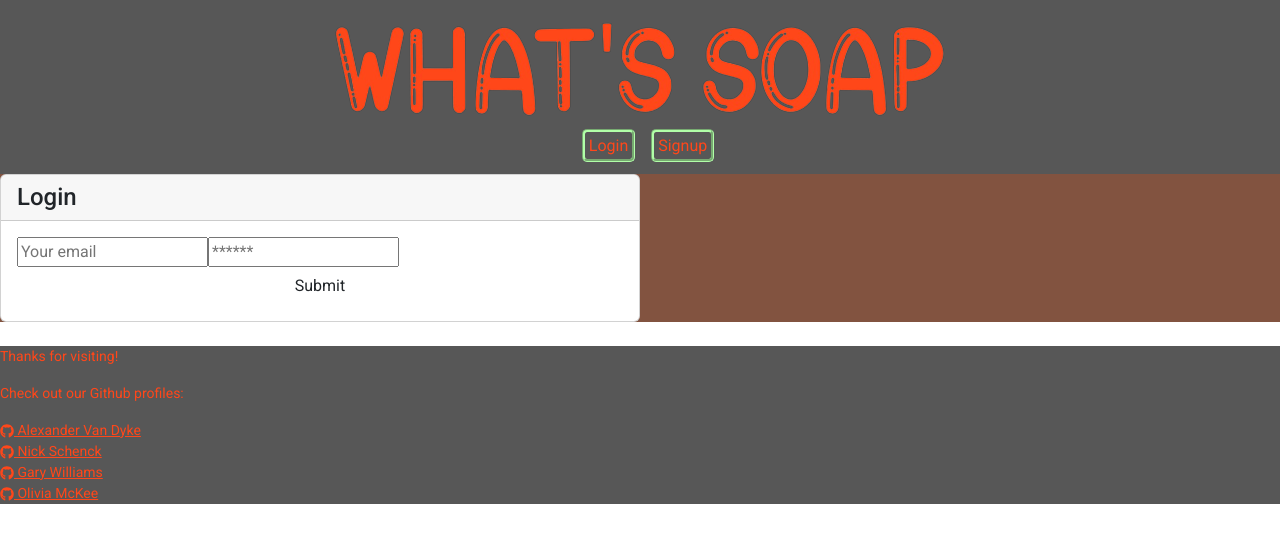
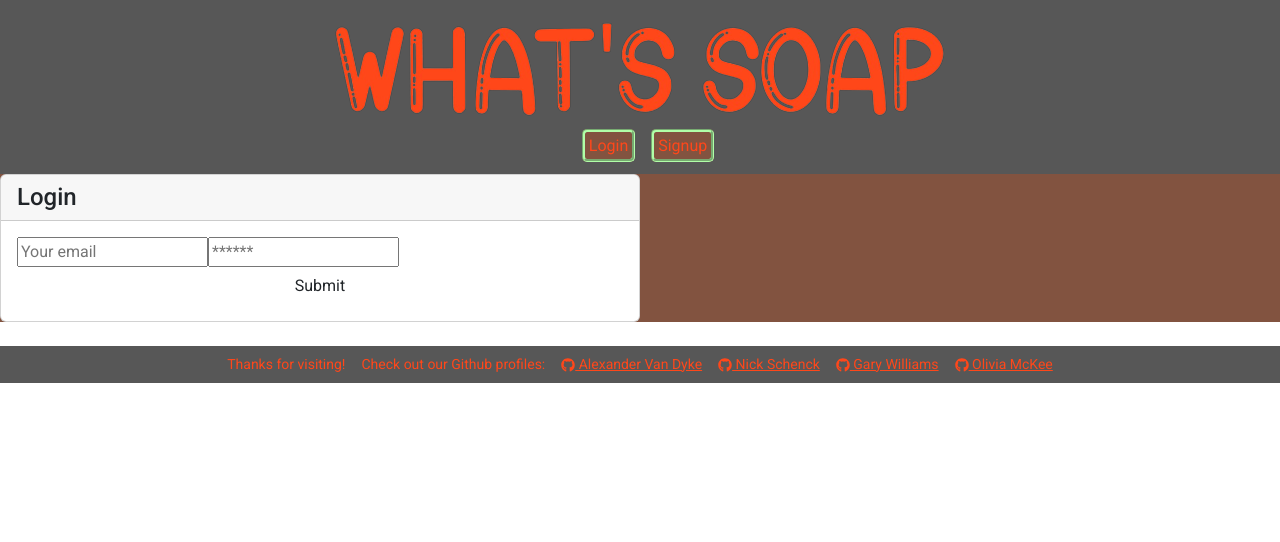
Before and after one commit to AlexandertheGreat491/whats_soap, a React (Create React App) app in the folder client/: page /login in a window 1280 px wide. Shown: the top 542 px of the page. Built offline with nearby package versions, Linux system fonts and the light colour scheme.

Commit message:
added margins, flex, colors, and background-colors to main page

```diff
--- a/client/src/components/Footer/index.js
+++ b/client/src/components/Footer/index.js
@@ -4,19 +4,19 @@ import { FaGithub } from "react-icons/fa";
 const Footer = () => {
     return (
         <footer>
-            <p>Thanks for visiting!</p>
-            <p>Check out our Github profiles:</p>
-            <div>
-                <a href="https://github.com/AlexandertheGreat491">
+            <p className="m-2">Thanks for visiting!</p>
+            <p className="m-2">Check out our Github profiles:</p>
+            <div className="d-inline-flex">
+                <a className="m-2" href="https://github.com/AlexandertheGreat491">
                     <FaGithub /> Alexander Van Dyke
                 </a> <br></br>
-                <a href="https://github.com/NickSchenck">
+                <a className="m-2" href="https://github.com/NickSchenck">
                     <FaGithub /> Nick Schenck
                 </a> <br></br>
-                <a href="https://github.com/willig0203">
+                <a className="m-2" href="https://github.com/willig0203">
                     <FaGithub /> Gary Williams
                 </a> <br></br>
-                <a href="https://github.com/oliviamckee">
+                <a className="m-2" href="https://github.com/oliviamckee">
                     <FaGithub /> Olivia McKee
                 </a>
             </div>
--- a/client/src/components/Header/index.js
+++ b/client/src/components/Header/index.js
@@ -42,7 +42,7 @@ const Header = (props) => {
           ) : (
             <>
               <Link className='m-3 p-1 buttons' to="/login">Login</Link>
-              <Link className=' p-1 buttons' to="/signup">Signup</Link>
+              <Link className='p-1 buttons' to="/signup">Signup</Link>
             </>
           )}
         </nav>
--- a/client/src/components/Suds/index.js
+++ b/client/src/components/Suds/index.js
@@ -7,10 +7,10 @@ function Suds({ recipes }) {
         <div className='p-3'>
             {/* map over recipes */}
             {recipes.map((recipe) => (
-                <div id='card' className='card p-2 m-1' key={recipe._id}>
+                <div id='card' className='card p-2 m-1 d-inline-flex' key={recipe._id}>
                     <Link to={`/sud/${recipe._id}`}><h2>{recipe.title}</h2></Link>
-                    <p>{recipe.description}</p>
-                    <p>posted by {recipe.username} on {recipe.createdAt}</p>
+                    <p id='description'>{recipe.description}</p>
+                    <p id='timestamp'>posted by {recipe.username} on {recipe.createdAt}</p>
                 </div>
             ))}
         </div>
--- a/client/src/index.css
+++ b/client/src/index.css
@@ -55,11 +55,17 @@ nav a {
 .buttons {
   border: 0.1875em groove var(--secondary);
   border-radius: 0.3125em;
+  background-color: var(--quaternary);
+}
+
+.buttons:hover {
+  color: #e60000;
 }
 
 /*card styling */
 #card {
   background-color: var(--secondary);
+  border: 0.1875em groove var(--background);
 }
 
 .card h2 {
@@ -71,6 +77,10 @@ nav a {
   text-decoration: none;
 }
 
+#description, #timestamp {
+  font-size: 0.9375em;
+}
+
 #main {
   background-color: var(--quaternary) ;
 }
@@ -80,6 +90,9 @@ footer {
   background-color: var(--primary);
   color: var(--tertiary);
   font-size: 0.875em;
+  display: flex;
+  justify-content: center;
+
 }
 
 footer a {
```
